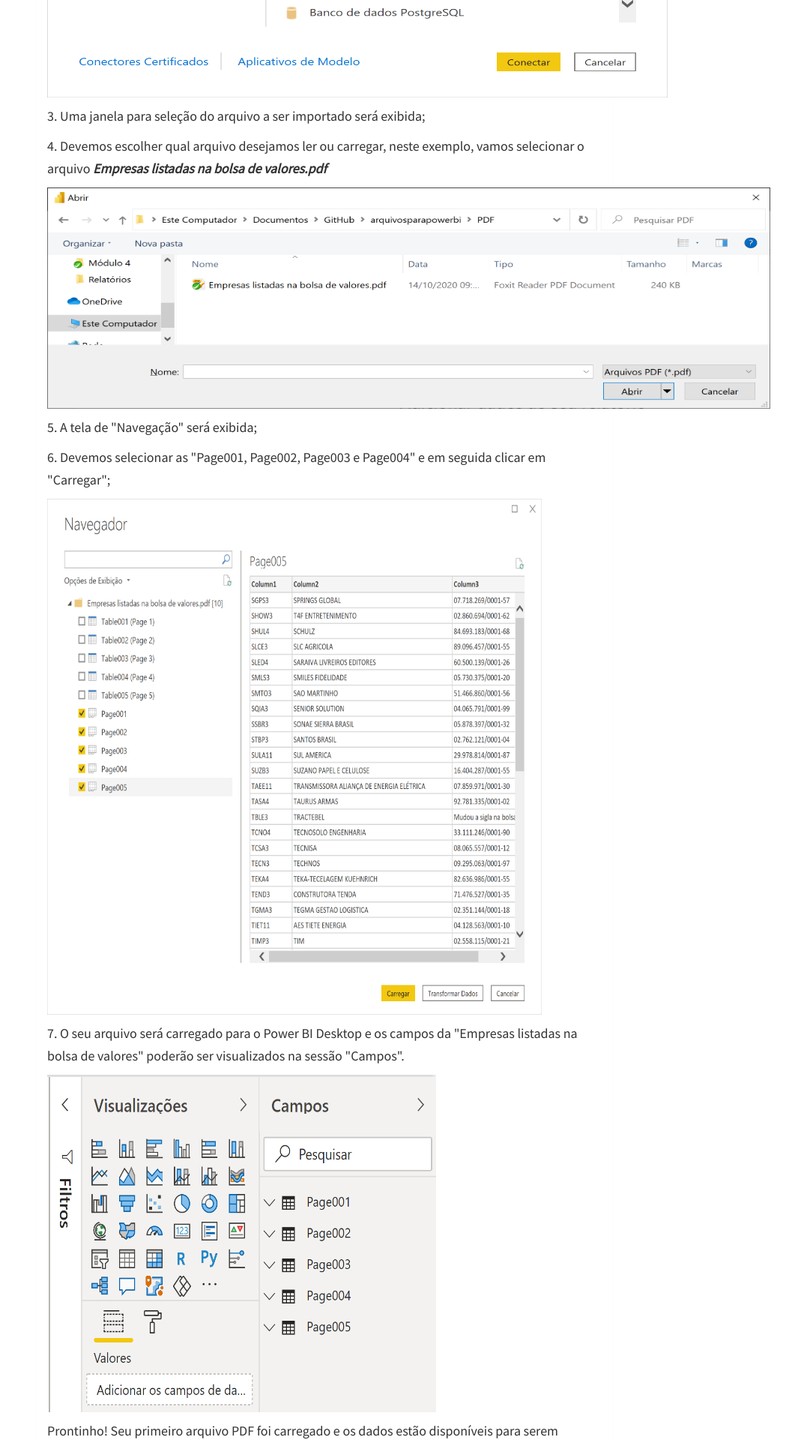
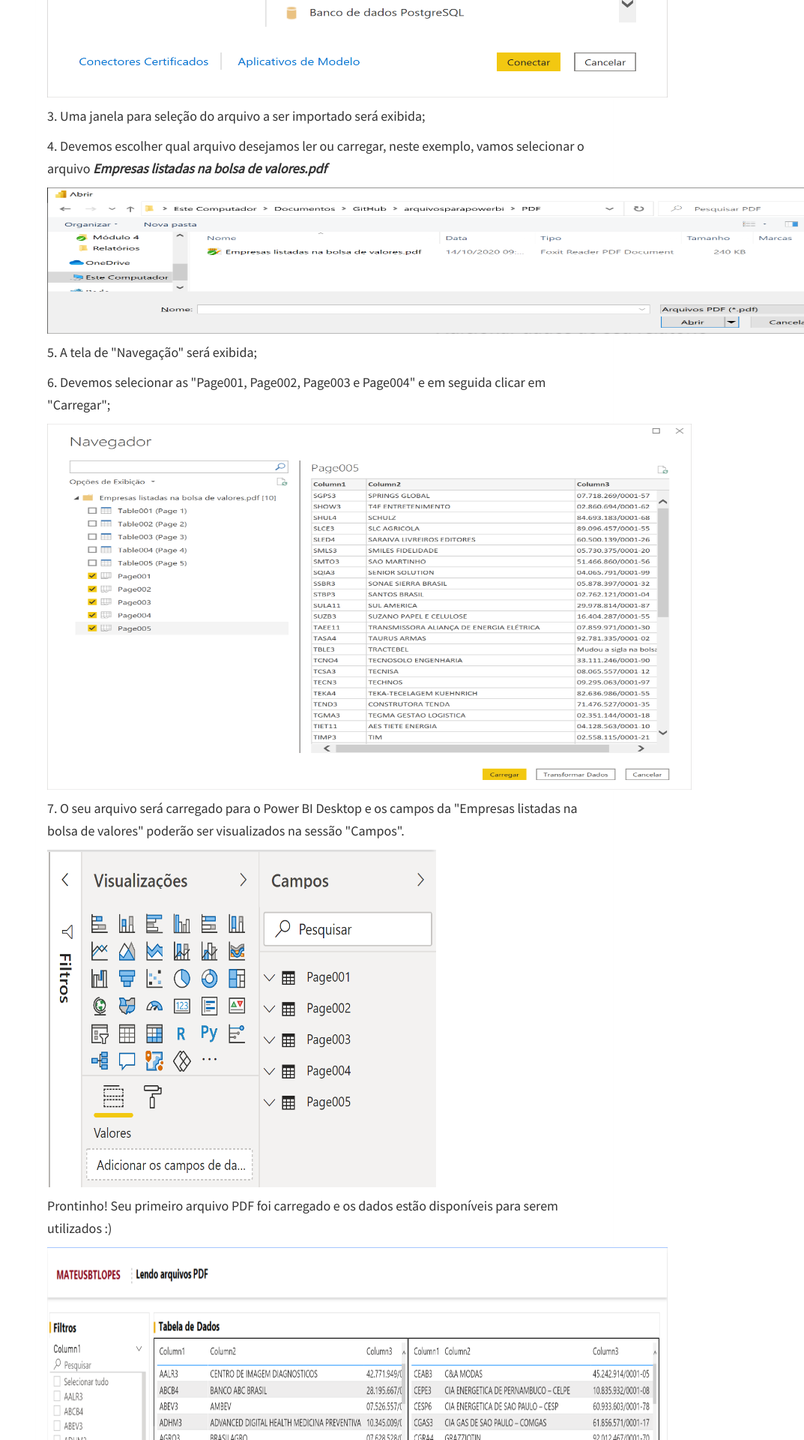
Before and after one commit to mateusbtlopes/mateusbtlopes.github.io, a Jekyll site: the page built from _posts/2020-10-04-como ler dados de arquivos pdf no power bi.md, in a window 1280 px wide. Shown: the part 1675-3595 px from the top of the page at 75% size, without its empty margins (207-1280 px from the left). Built offline with Jekyll 4.4.1, drawn with Linux system fonts in a browser that asks for light colours; nearby versions of some CDN libraries.

Commit message:
update posts

```diff
--- a/_posts/2020-10-04-como ler dados de arquivos pdf no power bi.md
+++ b/_posts/2020-10-04-como ler dados de arquivos pdf no power bi.md
@@ -43,13 +43,13 @@
 
 <p>4. Devemos escolher qual arquivo desejamos ler ou carregar, neste exemplo, vamos selecionar o arquivo <i><strong>Empresas listadas na bolsa de valores.pdf</strong></i></p>
 
-<p><img src="https://raw.githubusercontent.com/mateusbtlopes/mateusbtlopes.github.io/master/_posts/img/LendoPDF3.png" height="295" width="965"/></p>
+<p><img src="https://raw.githubusercontent.com/mateusbtlopes/mateusbtlopes.github.io/master/_posts/img/LendoPDF3.png" height="195" width="1065"/></p>
 
 <p>5. A tela de "Navegação" será exibida;</p>
 
 <p>6. Devemos selecionar as "Page001, Page002, Page003 e Page004" e em seguida clicar em "Carregar";</p>
 
-<p><img src="https://raw.githubusercontent.com/mateusbtlopes/mateusbtlopes.github.io/master/_posts/img/LendoPDF4.png" height="688" width="660"/></p>
+<p><img src="https://raw.githubusercontent.com/mateusbtlopes/mateusbtlopes.github.io/master/_posts/img/LendoPDF4.png" height="488" width="860"/></p>
 
 <p>7. O seu arquivo será carregado para o Power BI Desktop e os campos da "Empresas listadas na bolsa de valores" poderão ser visualizados na sessão "Campos".</p>
 
```
